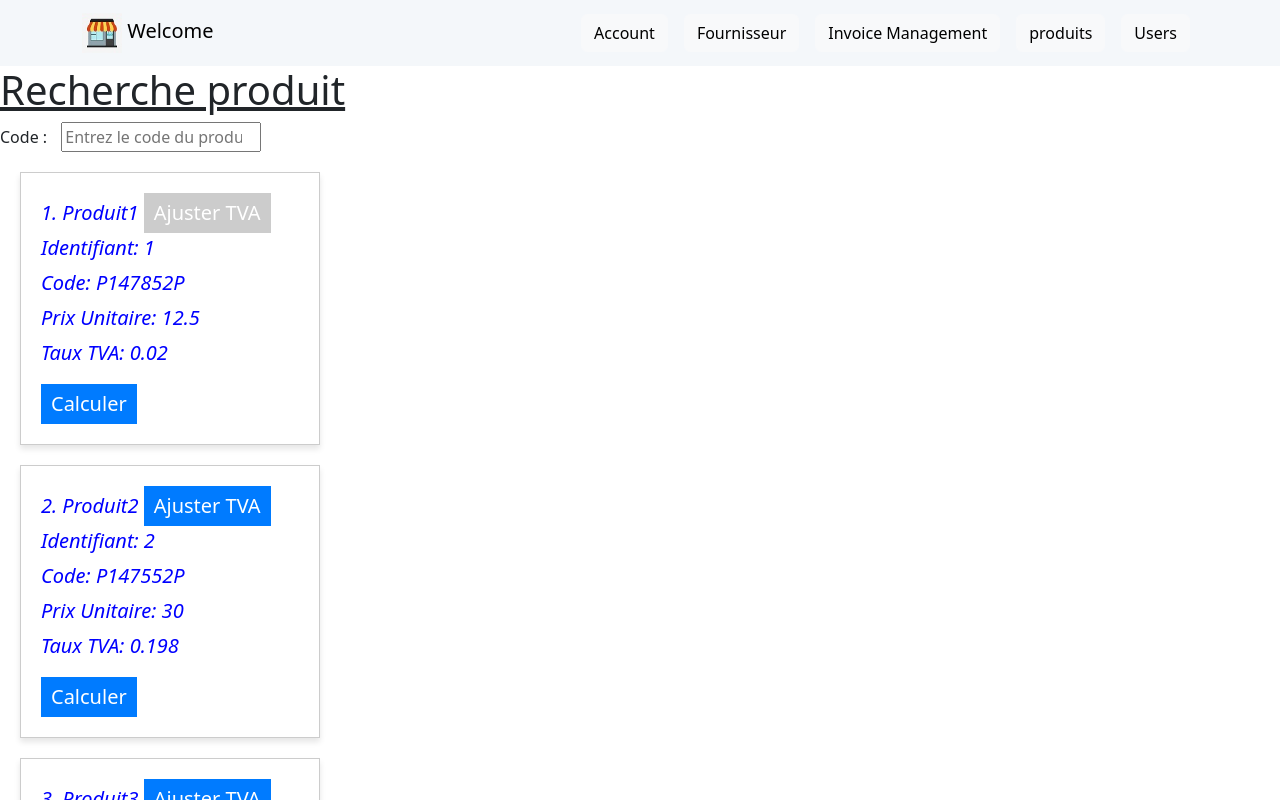
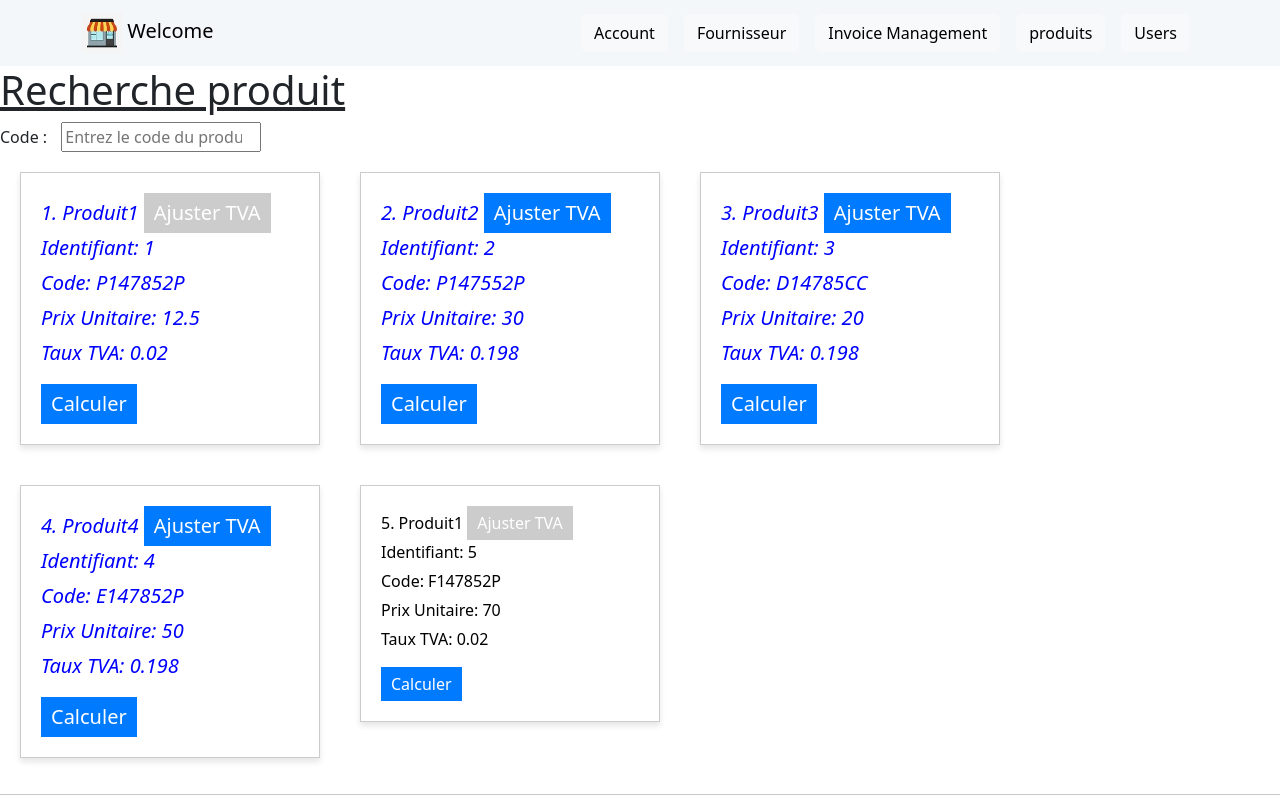
Before and after one commit to bilelZouaoui00/Angular_TWIN4, an Angular app: page /produits in a window 1280 px wide. Shown: the top 800 px of the page. Built offline with nearby package versions, Linux system fonts and the light colour scheme.

Commit message:
feat: update the product list designe

```diff
--- a/src/app/list-produits/list-produits.component.css
+++ b/src/app/list-produits/list-produits.component.css
@@ -1,3 +1,7 @@
+.body-container {
+  display: flex;
+  flex-wrap: wrap; /* Wrap to the next line if there's not enough space */
+}
 
 /* Style for the rectangle */
 .rectangle {
@@ -33,8 +37,6 @@
   margin-bottom: 5px;
 }
 
-
-
 /* // */
 .form-group {
   margin-bottom: 10px;
--- a/src/app/list-produits/list-produits.component.html
+++ b/src/app/list-produits/list-produits.component.html
@@ -17,6 +17,7 @@
       style="margin-left: 10px"
     />
     <!-- Rectangle with content -->
+    <div class="body-container">
     <div *ngFor="let item of items">
       <div
         *ngIf="item.code.includes(codeRecherche)"
@@ -56,6 +57,7 @@
       'italic-text': produit.prixUnitaire <= 50,
       'large-text': produit.prixUnitaire <= 50}"> -->
     </div>
+    </div>
     <hr />
     <h1><u>Ajout d'un produit </u></h1>
 
```
Lines whose indentation alone changed are shown as unchanged.
